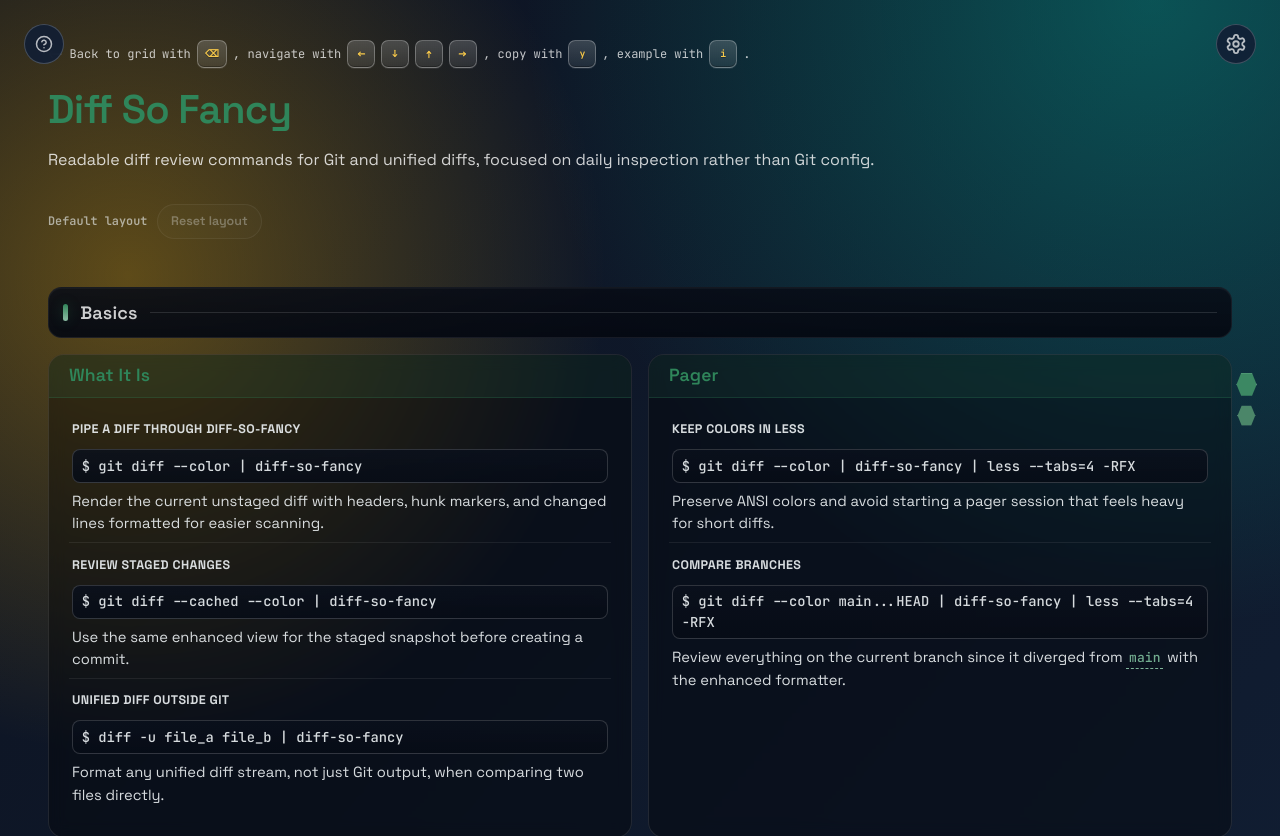
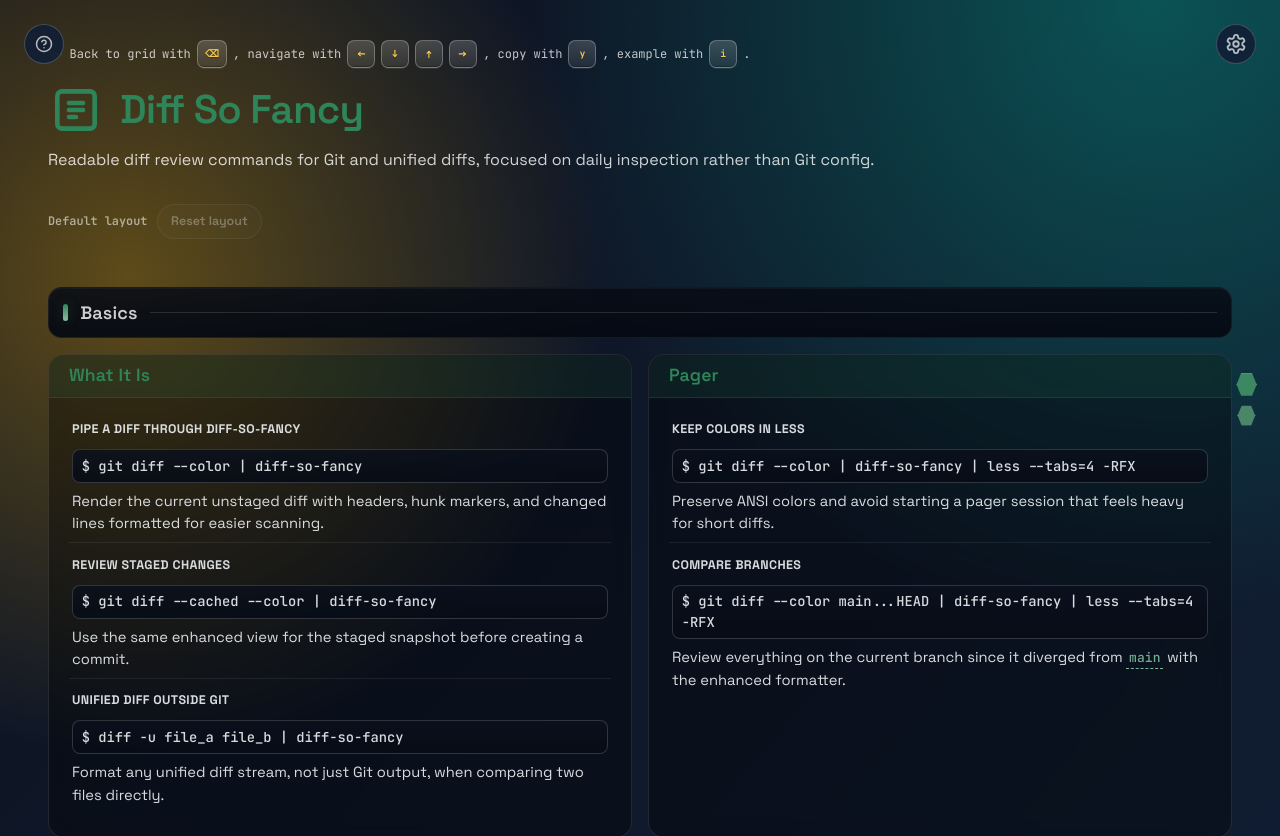
Before and after one commit to Prevole/oh-my-refcardz, a Next.js app: page /cheatsheets/diff-so-fancy in a window 1280 px wide. Shown: the top 836 px of the page. Built offline with nearby package versions, Linux system fonts and the light colour scheme.

Commit message:
Fix icon rendering

```diff
--- a/src/app/cheatsheets/[slug]/page.tsx
+++ b/src/app/cheatsheets/[slug]/page.tsx
@@ -29,6 +29,8 @@ export default async function CheatSheetPage({ params }: Props) {
     notFound();
   }
 
+  const iconName = sheet.icon ?? "default";
+
   return (
     <div className="relative min-h-screen overflow-hidden px-6 py-10 md:px-12">
       <SheetShortcuts />
@@ -37,12 +39,10 @@ export default async function CheatSheetPage({ params }: Props) {
         <main className="relative z-10 mx-auto max-w-7xl">
           <SheetInlineHelp />
           <div className="mt-3 flex items-center gap-4">
-            {sheet.icon ? (
-              <TechIcon
-                icon={sheet.icon}
-                className={cheatsheetStyles.headerIcon}
-              />
-            ) : null}
+            <TechIcon
+              icon={iconName}
+              className={cheatsheetStyles.headerIcon}
+            />
             <h1 className={cheatsheetStyles.headerTitle}>
               {sheet.title}
             </h1>
--- a/src/app/home-client.tsx
+++ b/src/app/home-client.tsx
@@ -508,6 +508,8 @@ export function HomeClient({ categories }: Props) {
 
                     const useGradientTitle = isHexaMode;
 
+                    const iconName = sheet.icon ?? "default";
+
                     return (
                       <div
                         key={sheet.slug}
@@ -581,12 +583,12 @@ export function HomeClient({ categories }: Props) {
                               style={{ stroke: `url(#hex-grad-${sheet.slug})` }}
                             />
                           </svg>
-                          <div className={`${styles.hexCardInner} ${sheet.icon ? styles.hasIcon : ""}`}>
-                            {sheet.icon ? (
+                          <div className={`${styles.hexCardInner} ${styles.hasIcon}`}>
+                            {
                               <>
                                 <div className={`${styles.hexHalf} ${styles.hexHalfIcon}`}>
                                   <TechIcon
-                                    icon={sheet.icon}
+                                    icon={iconName}
                                     color={primaryColor}
                                     className={styles.hexIcon}
                                   />
@@ -609,24 +611,7 @@ export function HomeClient({ categories }: Props) {
                                   )}
                                 </div>
                               </>
-                            ) : useGradientTitle ? (
-                              <h3
-                                className={`${styles.hexTitle} ${styles.hexTitleCentered} ${styles.hexTitleGradient}`}
-                                style={{
-                                  "--gradient-from": sheet.colorFrom,
-                                  "--gradient-to": hexaColorTo,
-                                } as CSSProperties}
-                              >
-                                {sheet.title}
-                              </h3>
-                            ) : (
-                              <h3
-                                className={`${styles.hexTitle} ${styles.hexTitleCentered}`}
-                                style={{ color: titleColor }}
-                              >
-                                {sheet.title}
-                              </h3>
-                            )}
+                            }
                           </div>
                         </button>
                       </div>
--- a/src/components/home/home-info-modal.tsx
+++ b/src/components/home/home-info-modal.tsx
@@ -29,6 +29,8 @@ export function HomeInfoModal({ open, onClose, sheet, accentColor }: Props) {
 
   if (!sheet) return null;
 
+  const iconName = sheet.icon ?? "default";
+
   const titleStyle: CSSProperties = accentColor
     ? {
         background: `linear-gradient(135deg, ${sheet.colorFrom}, ${accentColor})`,
@@ -43,23 +45,19 @@ export function HomeInfoModal({ open, onClose, sheet, accentColor }: Props) {
   return (
     <Modal open={open} onClose={onClose} className="max-w-xl">
       <div className="flex items-stretch gap-4 max-sm:flex-col max-sm:gap-4">
-        {sheet.icon ? (
         <div className="flex w-20 shrink-0 items-center justify-center max-sm:w-full max-sm:justify-start">
           <div className={`${styles.detailsIcon} p-2`}>
             <TechIcon
-                icon={sheet.icon}
+              icon={iconName}
               color={iconColor}
               className="h-16 w-16"
             />
           </div>
         </div>
-        ) : null}
-        {sheet.icon ? (
         <div
           className={`${styles.detailsDivider} max-sm:hidden`}
           aria-hidden="true"
         />
-        ) : null}
         <div className="min-w-0 flex-1">
           <h3
             className="min-w-0 text-2xl font-semibold md:text-[2rem]"
--- a/src/components/sheets/cheatsheet-rendering.module.css
+++ b/src/components/sheets/cheatsheet-rendering.module.css
@@ -442,13 +442,9 @@
   color: var(--sheet-accent, var(--accent));
 }
 
-.headerIcon svg,
-.headerIcon svg path,
-.headerIcon svg circle,
-.headerIcon svg rect,
-.headerIcon svg polygon,
-.headerIcon svg ellipse {
-  fill: currentColor;
+.headerIcon svg {
+  width: 100%;
+  height: 100%;
 }
 
 @media (min-width: 768px) {
```
Also changed, not shown: 1 other file (tests, documents, lock files or other folders). Lines whose indentation alone changed are shown as unchanged.
